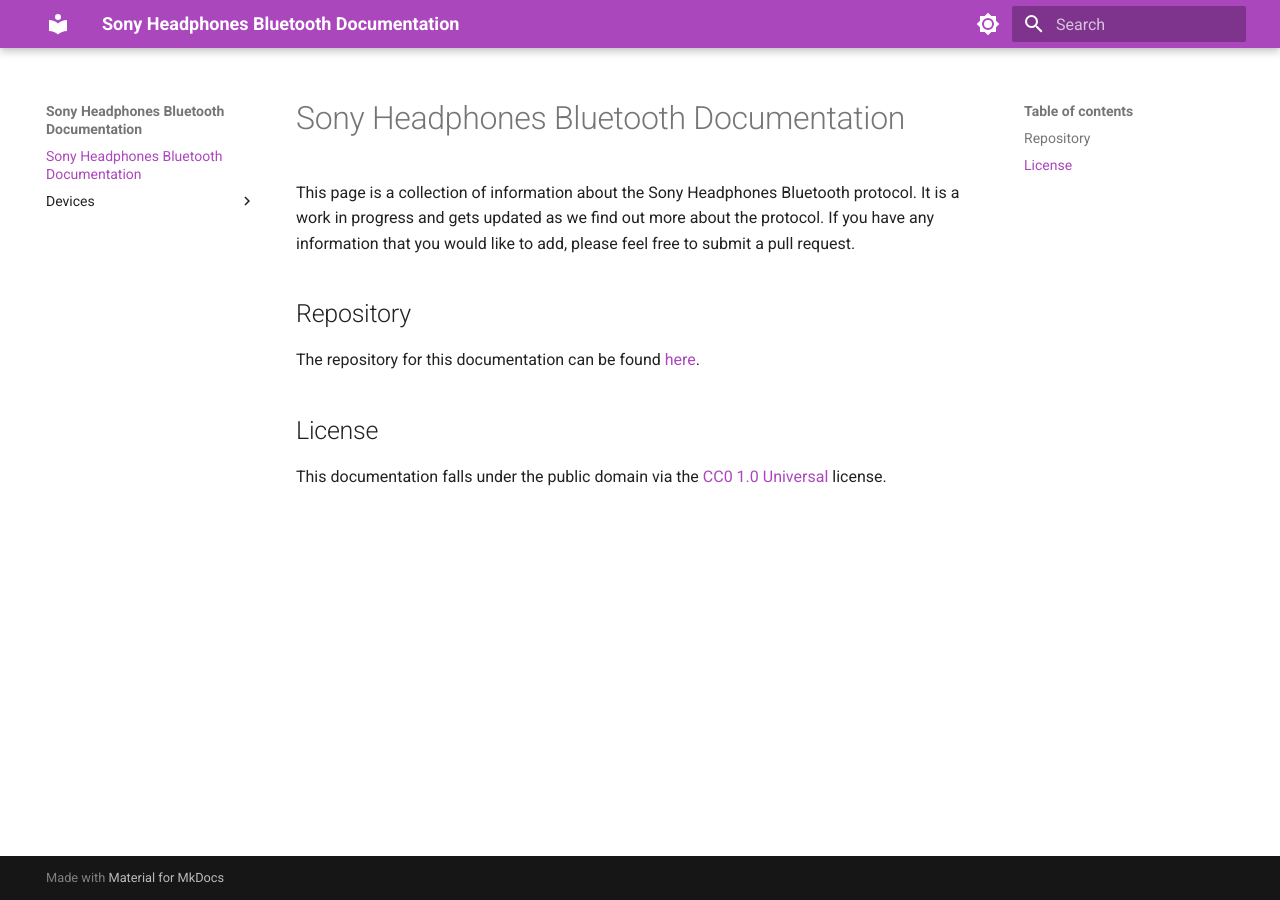
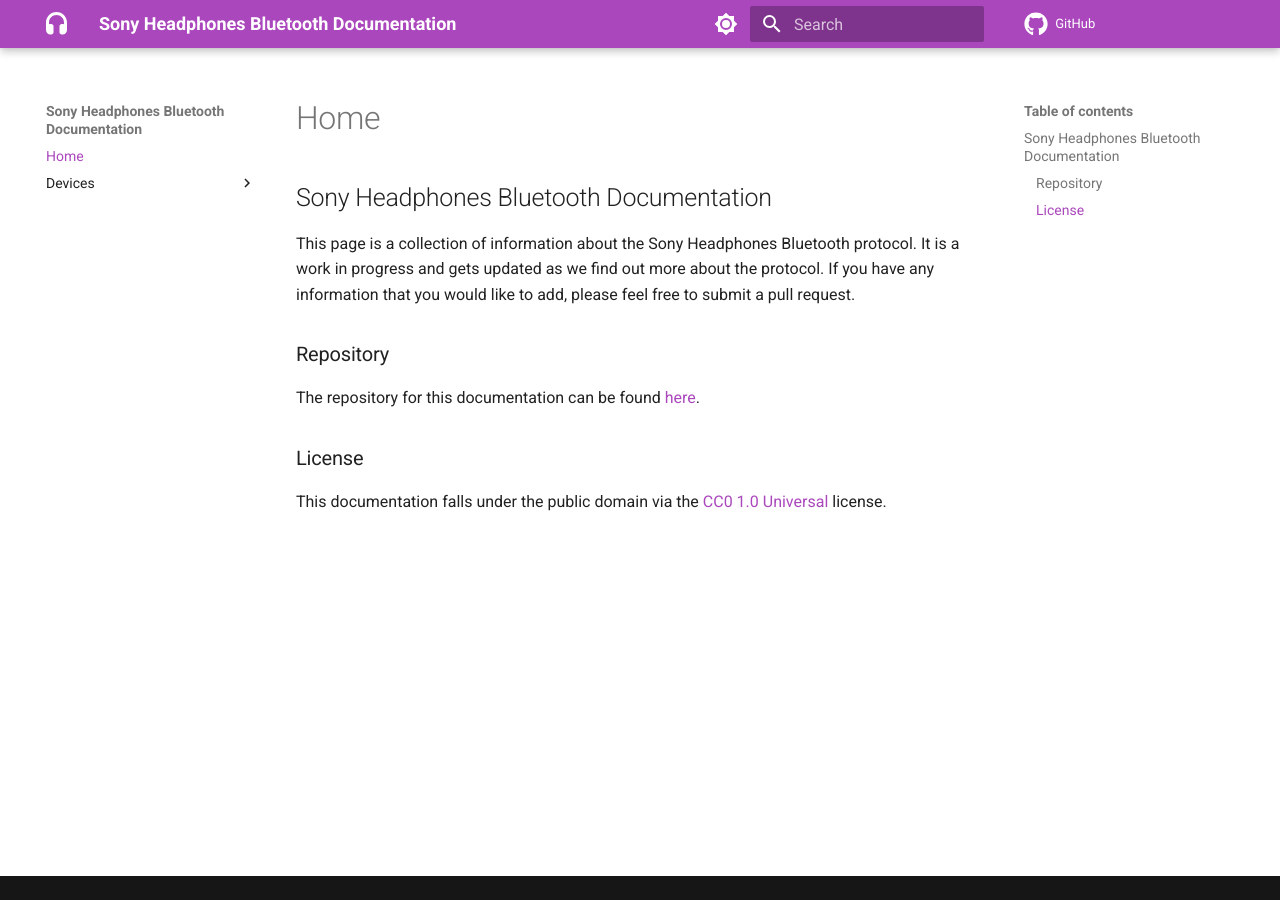
Before and after one commit to ohm-app/sony-headphones-bluetooth-documentation, an MkDocs documentation site: the page built from docs/index.md, in a window 1280 px wide. Built offline with MkDocs 1.6.1 and Material for MkDocs 9.7.7, drawn with Linux system fonts in a browser that asks for light colours; comment, search, counter and statistics services are not loaded.

Commit message:
Update Sony Headphones Bluetooth Documentation homepage and theme

```diff
--- a/docs/index.md
+++ b/docs/index.md
@@ -1,11 +1,13 @@
-# Sony Headphones Bluetooth Documentation
+# Home
+
+## Sony Headphones Bluetooth Documentation
 
 This page is a collection of information about the Sony Headphones Bluetooth protocol. It is a work in progress and gets updated as we find out more about the protocol. If you have any information that you would like to add, please feel free to submit a pull request.
 
-## Repository
+### Repository
 
 The repository for this documentation can be found [here](https://github.com/ohm-app/sony-headphones-bluetooth-documentation).
 
-## License
+### License
 
 This documentation falls under the public domain via the [CC0 1.0 Universal](https://creativecommons.org/publicdomain/zero/1.0/) license.
--- a/mkdocs.yml
+++ b/mkdocs.yml
@@ -1,7 +1,11 @@
 theme:
   name: material
+  icon:
+    repo: fontawesome/brands/github
+    logo: fontawesome/solid/headphones
   features:
-  - navigation.instant
+    - navigation.instant
+    - search.suggest
   palette:
     # Palette toggle for light mode
     - media: "(prefers-color-scheme: light)"
@@ -28,3 +32,11 @@
   - attr_list
   - md_in_html
 site_name: Sony Headphones Bluetooth Documentation
+extra:
+  generator: false
+repo_url: https://github.com/ohm-app/sony-headphones-bluetooth-documentation
+plugins:
+  - git-revision-date-localized:
+      enable_creation_date: true
+      type: iso_datetime
+  - search
```
